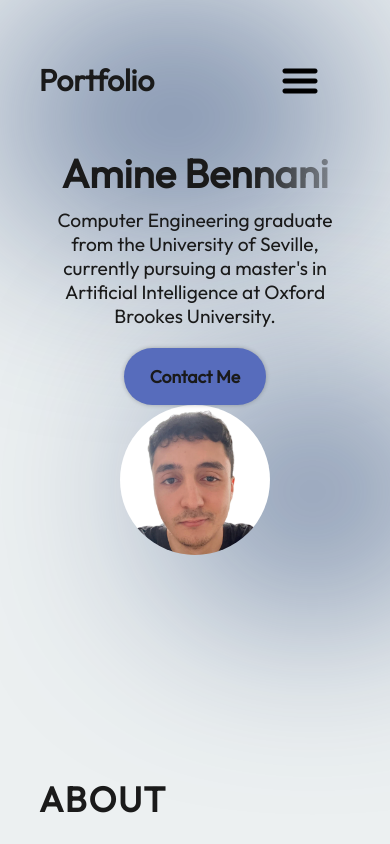
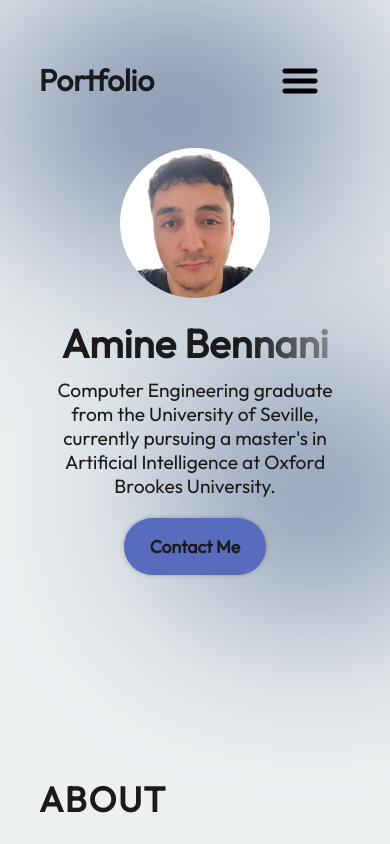
Before and after one commit to AmineBennani7/React-Portfolio, a React (Vite) app: page / in a window 390 px wide. Shown: the top 844 px of the page. Built offline with nearby package versions, Linux system fonts and the light colour scheme.

Commit message:
Module User

```diff
--- a/src/App.jsx
+++ b/src/App.jsx
@@ -2,7 +2,7 @@ import styles from "./App.module.css";
 import { About } from "./components/About/About";
 import { Contact } from "./components/Contact/Contact";
 import { Experience } from "./components/Experience/Experience";
-import { Hero } from "./components/Hero/Hero";
+import { Hero } from "./components/Intro/Intro";
 import { Navbar } from "./components/Navbar/Navbar";
 import { Projects } from "./components/Projects/Projects";
 
--- a/src/components/Hero/Hero.jsx
+++ b/src/components/Intro/Intro.jsx
@@ -1,12 +1,12 @@
 import React from "react";
-import styles from "./Hero.module.css";
+import styles from "./Intro.module.css";
 import { getImageUrl } from "../../utils";
 
 export const Hero = () => {
   return (
     <section className={styles.container}>
       <img
-        src={getImageUrl("hero/foto2.png")}
+        src={getImageUrl("User/foto2.png")}
         alt="Amine Image"
         className={styles.heroImg}
       />
--- a/src/components/Hero/Hero.module.css
+++ b/src/components/Intro/Intro.module.css
@@ -104,10 +104,18 @@
 
 @media screen and (max-width: 830px) {
   .container {
-    flex-direction: column-reverse;
+
+    display: flex;
+    flex-direction: column;
+    align-items: center;
+  }
+
+  .heroImg {
+    margin-bottom: 20px;
   }
 
   .content {
-    align-items: center;
+    order: 1;
   }
+
 }
```
Also changed, not shown: assets/User/foto2.png (renamed from assets/hero/foto2.png), assets/User/heroImage.png (renamed from assets/hero/heroImage.png).
